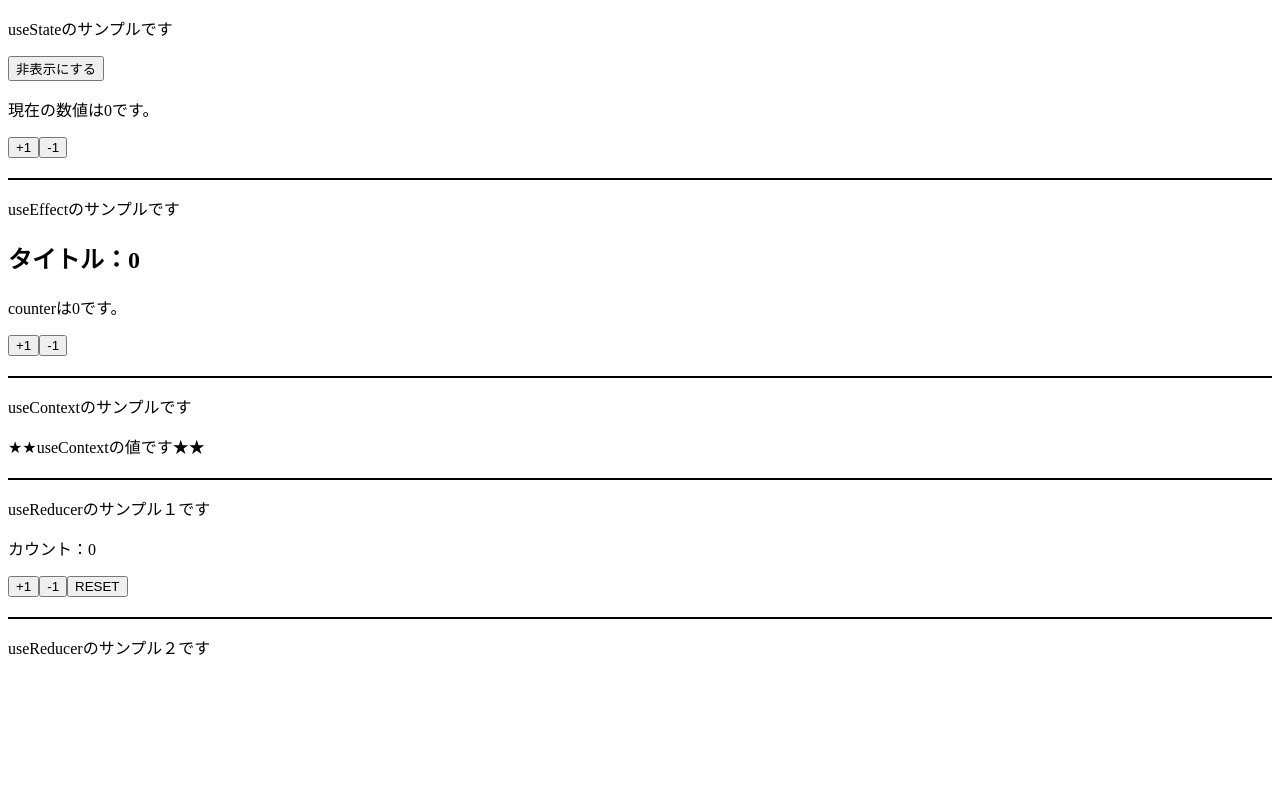
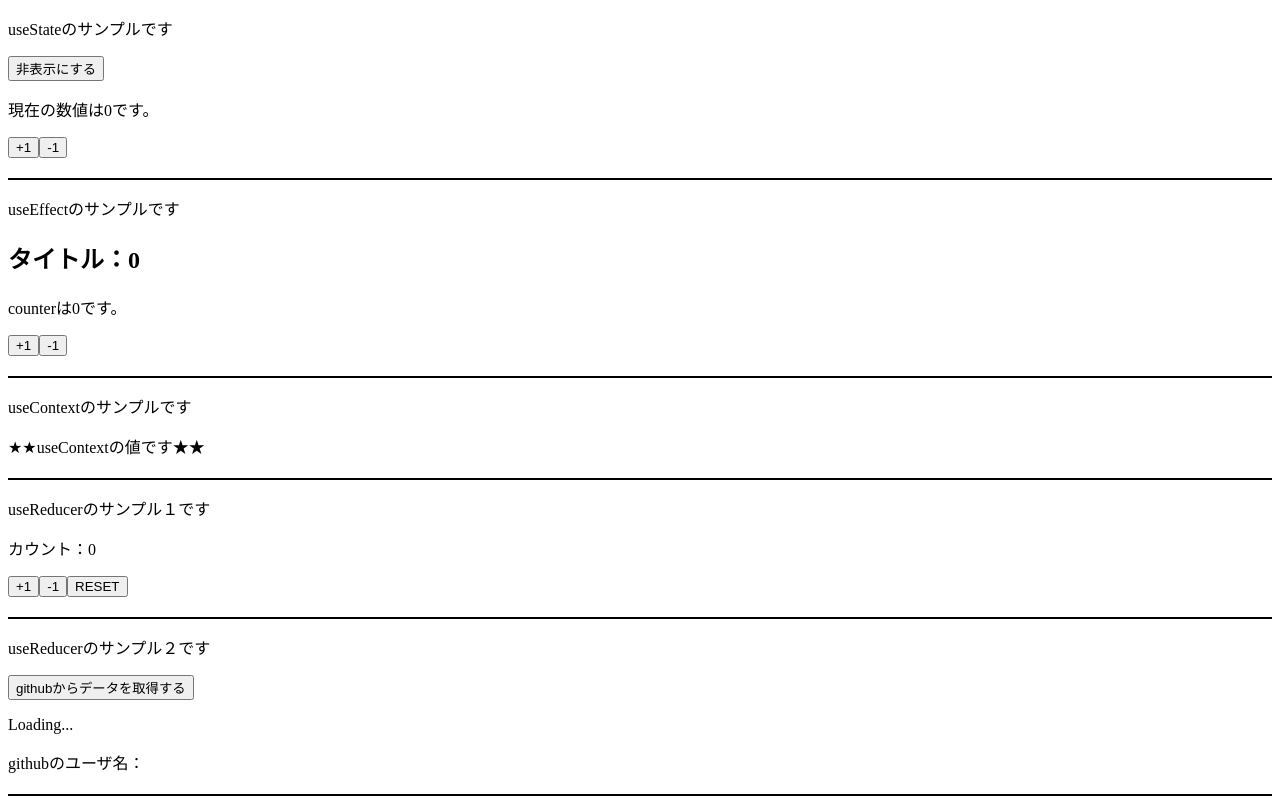
Before and after one commit to ameriken/react-hooks-study, a React (Create React App) app: page / in a window 1280 px wide. Built offline with nearby package versions, Linux system fonts and the light colour scheme.

Commit message:
add useReducer sample code.

```diff
--- a/package.json
+++ b/package.json
@@ -6,6 +6,7 @@
     "@testing-library/jest-dom": "^5.11.4",
     "@testing-library/react": "^11.1.0",
     "@testing-library/user-event": "^12.1.10",
+    "axios": "^0.21.1",
     "react": "^17.0.2",
     "react-dom": "^17.0.2",
     "react-scripts": "4.0.3",
--- a/src/App.jsx
+++ b/src/App.jsx
@@ -1,5 +1,5 @@
 import React, { createContext, useState } from 'react';
-import { Counter, Counter2, Counter3, Parent } from './components/index';
+import { Address, Counter, Counter2, Counter3, Parent } from './components/index';
 
 //createContextで、SapmleContextを作成する。
 export const SampleContext = createContext();
@@ -24,7 +24,7 @@ function App() {
       <Counter3 />
 
       <p>useReducerのサンプル２です</p>
-      {/* <Counter3 /> */}
+      <Address />
     </div>
   );
 }
--- /dev/null
+++ b/src/components/Address.jsx
@@ -0,0 +1,63 @@
+import axios from 'axios';
+import React, { useReducer } from 'react';
+
+const Address = () => {
+    // 初期のステートを定義する。
+    const initialState = {
+        isLoading: true,
+        isError: '',
+        data: ''
+    }
+
+    // reducerの関数を定義する。
+    const reducerFunction = (state, action) => {
+        switch (action.type) {
+            case 'init':
+                return initialState;
+            case 'success':
+                return {
+                    isLoading: false,
+                    isError: '',
+                    data: action.payload
+                };
+            case 'fail':
+                return {
+                    isLoading: false,
+                    isError: 'エラーが発生しました。',
+                    data: ''
+                };
+            default:
+                return state;
+        }
+    }
+
+    const [dataState, dispatch] = useReducer(reducerFunction, initialState);
+
+    const fetchData = () => {
+        axios.defaults.headers.post['Content-Type'] = 'application/json;charset=utf-8';
+        axios.defaults.headers.post['Access-Control-Allow-Origin'] = 'http://localhost:3000/';
+        // githubのAPIを叩く。
+        const url = 'https://api.github.com/users/Tomoki-webpro';
+        axios.get(url)
+            .then(result => {
+                const data = result.data;
+                console.log(data)
+                dispatch({ type: 'success', payload: data.login });
+            })
+            .catch(error => {
+                dispatch({ type: 'fail' });
+            });
+    }
+
+    return (
+        <>
+            <button onClick={fetchData}>githubからデータを取得する</button>
+            <p>{ dataState.isLoading ? 'Loading...' : 'Finished!' }</p>
+            <p>githubのユーザ名：{dataState.data}</p>
+            <p>{ dataState.isError ? dataState.isError : '' }</p>
+            <div className='line'></div>
+        </>
+    )
+}
+
+export default Address
--- a/src/components/index.js
+++ b/src/components/index.js
@@ -1,3 +1,4 @@
+export { default as Address } from './Address';
 export { default as Child } from './Child';
 export { default as Counter } from './Counter';
 export { default as Counter2 } from './Counter2';
```
Also changed, not shown: 1 other file (tests, documents, lock files or other folders).
